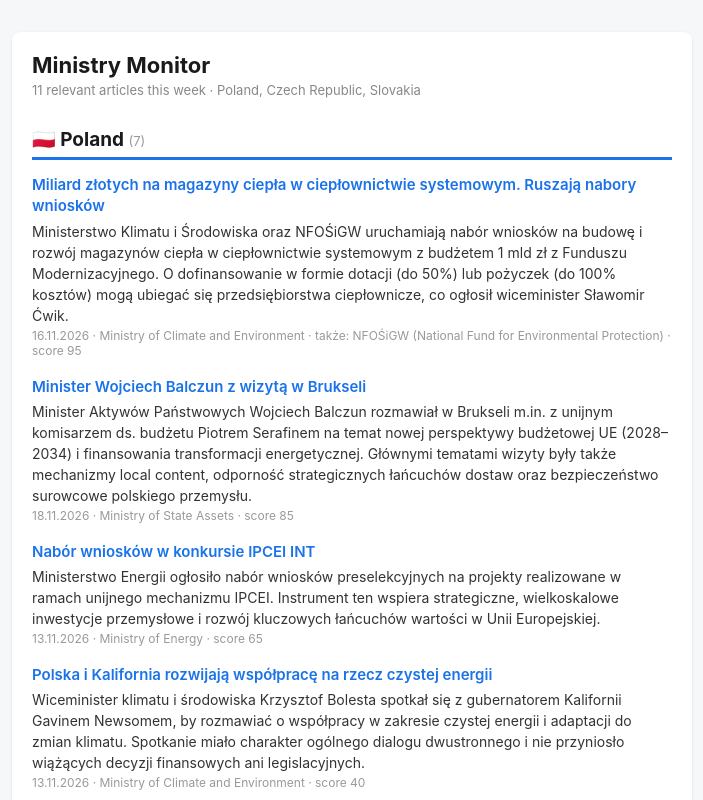
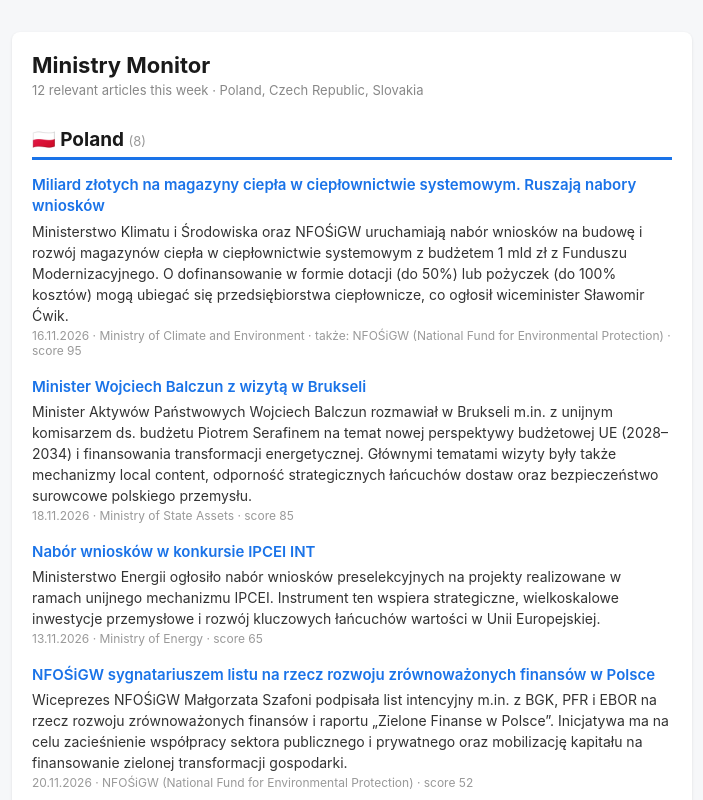
Before and after one commit to kalbarczykcleantechforcee/ministry-monitor, a website: page docs/index.html in a window 1280 px wide. Shown: the top 800 px of the page, without its empty margins (288-991 px from the left). Drawn offline with Linux system fonts and the light colour scheme.

Commit message:
data: daily run 2026-11-21

```diff
--- a/docs/index.html
+++ b/docs/index.html
@@ -6,9 +6,9 @@
 
     <div style="font-family:-apple-system,Segoe UI,Roboto,Helvetica,Arial,sans-serif;max-width:640px;margin:0 auto;padding:20px">
       <h1 style="color:#1a1a1a;font-size:22px;margin:0 0 4px">Ministry Monitor</h1>
-      <p style="color:#888;font-size:13px;margin:0">11 relevant articles this week · Poland, Czech Republic, Slovakia</p>
+      <p style="color:#888;font-size:13px;margin:0">12 relevant articles this week · Poland, Czech Republic, Slovakia</p>
 
-      <h2 style="color:#1a1a1a;font-size:19px;margin:30px 0 14px;border-bottom:3px solid #1a73e8;padding-bottom:6px">🇵🇱 Poland <span style="color:#999;font-size:13px;font-weight:normal">(7)</span></h2>
+      <h2 style="color:#1a1a1a;font-size:19px;margin:30px 0 14px;border-bottom:3px solid #1a73e8;padding-bottom:6px">🇵🇱 Poland <span style="color:#999;font-size:13px;font-weight:normal">(8)</span></h2>
 
     <div style="margin:0 0 18px">
       <a href="https://www.gov.pl/web/klimat/miliard-zlotych-na-magazyny-ciepla-w-cieplownictwie-systemowym-ruszaja-nabory-wnioskow" style="color:#1a73e8;text-decoration:none;font-size:15px;font-weight:600;line-height:1.35">Miliard złotych na magazyny ciepła w ciepłownictwie systemowym. Ruszają nabory wniosków</a>
@@ -27,6 +27,12 @@
 
       <p style="color:#333;margin:4px 0 2px;font-size:14px;line-height:1.5">Ministerstwo Energii ogłosiło nabór wniosków preselekcyjnych na projekty realizowane w ramach unijnego mechanizmu IPCEI. Instrument ten wspiera strategiczne, wielkoskalowe inwestycje przemysłowe i rozwój kluczowych łańcuchów wartości w Unii Europejskiej.</p>
       <div style="color:#999;font-size:12px">13.11.2026 · Ministry of Energy · score 65</div>
+    </div>
+    <div style="margin:0 0 18px">
+      <a href="https://www.gov.pl/web/nfosigw/nfosigw-sygnatariuszem-listu-na-rzecz-rozwoju-zrownowazonych-finansow-w-polsce" style="color:#1a73e8;text-decoration:none;font-size:15px;font-weight:600;line-height:1.35">NFOŚiGW sygnatariuszem listu na rzecz rozwoju zrównoważonych finansów w Polsce</a>
+
+      <p style="color:#333;margin:4px 0 2px;font-size:14px;line-height:1.5">Wiceprezes NFOŚiGW Małgorzata Szafoni podpisała list intencyjny m.in. z BGK, PFR i EBOR na rzecz rozwoju zrównoważonych finansów i raportu „Zielone Finanse w Polsce”. Inicjatywa ma na celu zacieśnienie współpracy sektora publicznego i prywatnego oraz mobilizację kapitału na finansowanie zielonej transformacji gospodarki.</p>
+      <div style="color:#999;font-size:12px">20.11.2026 · NFOŚiGW (National Fund for Environmental Protection) · score 52</div>
     </div>
     <div style="margin:0 0 18px">
       <a href="https://www.gov.pl/web/klimat/polska-i-kalifornia-rozwijaja-wspolprace-na-rzecz-czystej-energii" style="color:#1a73e8;text-decoration:none;font-size:15px;font-weight:600;line-height:1.35">Polska i Kalifornia rozwijają współpracę na rzecz czystej energii</a>
@@ -85,6 +91,6 @@
         Articles from the last 7 days, scored by AI for relevance to district heating, local content, the Industrial Accelerator Act / NZIA, EU ETS &amp; CBAM, the Innovation Fund and EU funds for the energy transition. Polish summaries for Polish sources; Czech and Slovak titles and summaries translated into English.
       </p>
     </div>
-    <p style="font-family:sans-serif;color:#aaa;font-size:11px;padding:0 20px 20px;margin:0">Preview of the next digest (last 7 days). Updated 2026-11-20 15:59 UTC.</p>
+    <p style="font-family:sans-serif;color:#aaa;font-size:11px;padding:0 20px 20px;margin:0">Preview of the next digest (last 7 days). Updated 2026-11-21 15:07 UTC.</p>
   </div>
 </body></html>
```
Also changed, not shown: 1 other file.
